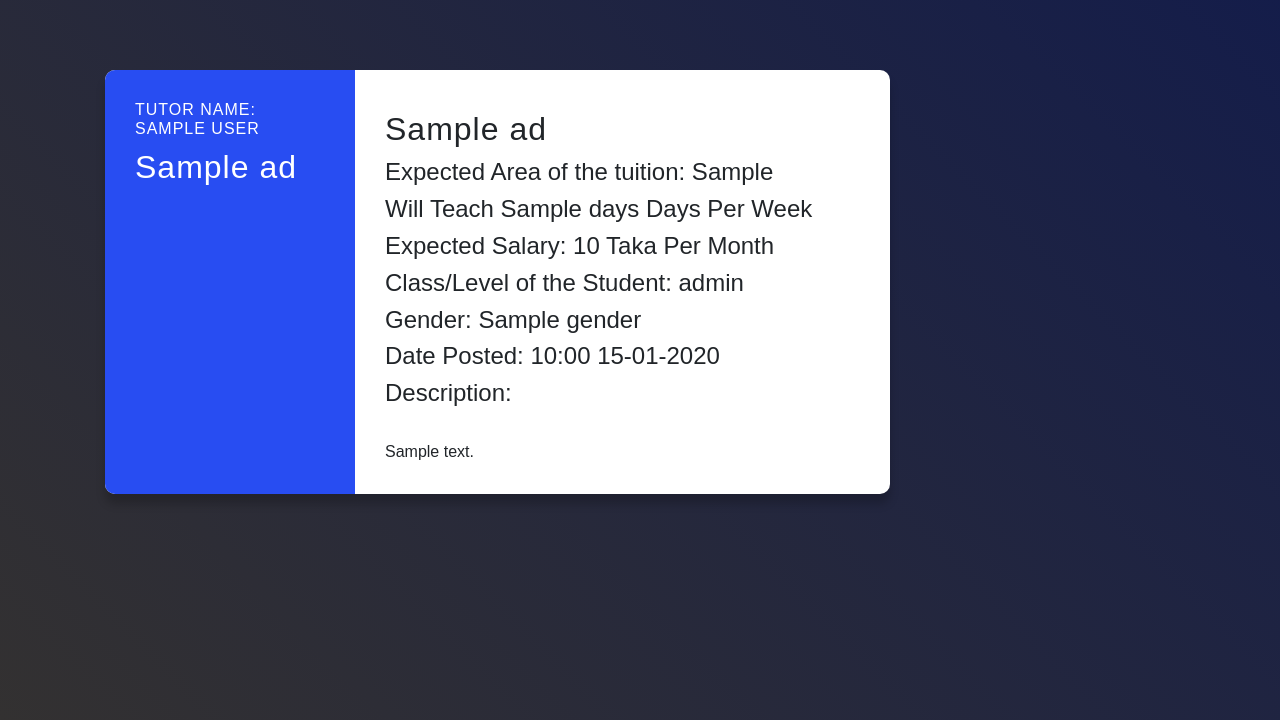
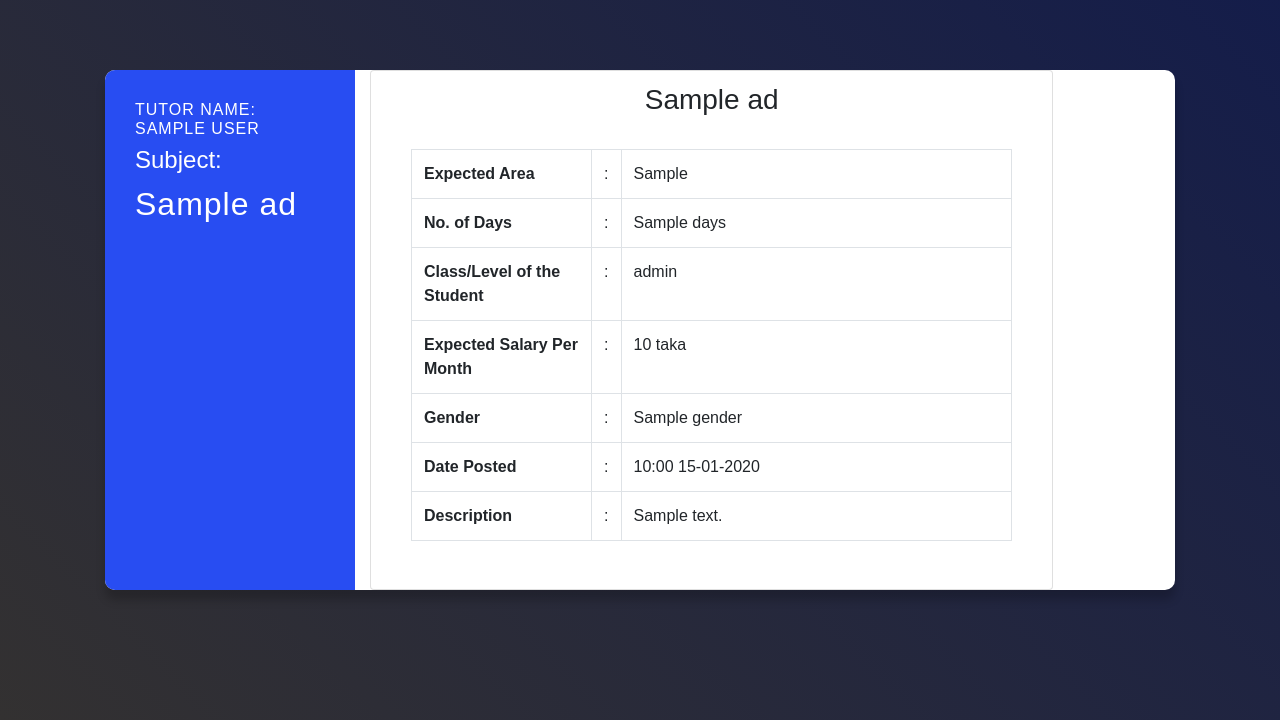
Before and after one commit to B-M-Arifuzzaman/Tutor-Hub, a Django app: template Project_Tutor_Hub/templates/view_more.html in a window 1280 px wide. Shown: the part 80-800 px from the top of the page. Run offline with Django 3.2, Linux system fonts and the light colour scheme; the template is opened without the code that fills it: most values are stand-ins (such as "Sample title", 1, 10 or a date in 2020); some libraries are stand-ins or nearby versions.

Commit message:
View_more template modified with a better ui

```diff
--- a/Project_Tutor_Hub/templates/view_more.html
+++ b/Project_Tutor_Hub/templates/view_more.html
@@ -17,7 +17,7 @@
       rel="stylesheet"
       href="https://maxcdn.bootstrapcdn.com/bootstrap/4.0.0/css/bootstrap.min.css"
     />
-    <link rel="stylesheet" href="{% static 'home.css' %}" />
+    <link rel="stylesheet" href="{% static 'css/home.css' %}" />
     <title>Tutor Hub | View More Details of The Ad</title>
   </head>
   <body>
@@ -77,44 +77,122 @@
     </nav>
     <div class="container justify-content-center">
         <div class="row">
-          <div class="col-md-9">
+          <div class="col-md-12">
             {% if request.user|has_group:"tutor" %}
-            <div class="course">
-              <div class="course-preview">
-                <h6>Student Name: {{ad.user}}</h6>
-                <h2>{{ ad.subject }}</h2>
+              <div class="course">
+                <div class="course-preview">
+                  <h6>Student Name: <br> {{ad.user.first_name}} {{ad.user.last_name}}</h6>
+                  <h4>Subject: </h4> <h2> {{ ad.subject }}</h2>
+                </div>
+                <div class="col-lg-8">
+                  <div class="card shadow-sm">
+                    <div class="card-header bg-transparent border-0">
+                    <div class="card-body pt-0">
+                      <h3 class="ad-title text-center">{{ ad.title }}</h3> <br>
+                      <table class="table table-bordered">
+                        <tr>
+                          <th width="30%">Area of the Student</th>
+                          <td width="2%">:</td>
+                          <td>{{ ad.area }}</td>
+                        </tr>
+                        <!-- <tr>
+                          <th width="30%">Subject</th>
+                          <td width="2%">:</td>
+                          <td>{{ ad.subject }}</td>
+                        </tr> -->
+                        <tr>
+                          <th width="30%">No. of Days</th>
+                          <td width="2%">:</td>
+                          <td>{{ ad.days }}</td>
+                        </tr>
+                        <tr>
+                          <th width="30%">Class/Level of the Student</th>
+                          <td width="2%">:</td>
+                          <td>{{ ad.class_level }}</td>
+                        </tr>
+                        <tr>
+                          <th width="30%">Salary Per Month</th>
+                          <td width="2%">:</td>
+                          <td>{{ ad.salary }} taka</td>
+                        </tr>
+                        <tr>
+                          <th width="30%">Gender</th>
+                          <td width="2%">:</td>
+                          <td>{{ ad.gender }}</td>
+                        </tr>
+                        <tr>
+                          <th width="30%">Date Posted</th>
+                          <td width="2%">:</td>
+                          <td>{{ ad.ad_created|date:'H:i d-m-Y' }}</td>
+                        </tr>
+                        <tr>
+                          <th width="30%">Description</th>
+                          <td width="2%">:</td>
+                          <td>{{ ad.description }}</td>
+                        </tr>
+                      </table>
+                    </div>
+                  </div>
+                </div>
               </div>
-              <div class="course-info">
-                <h2>{{ ad.title }}</h2>
-                <h4>Area of the tuition: {{ ad.area }}</h4>
-                <h4>Need tuition {{ ad.days }} Days Per Week</h4>
-                <h4>Salary: {{ ad.salary }} Taka Per Month</h4>
-                <h4>Class/Level of the student: {{ ad.class_level }}</h5>
-                <h4>Gender: {{ ad.gender }}</h4>
-                <h4>Date Posted: {{ ad.ad_created|date:'H:i d-m-Y' }}</h4>
-                <h4>Description: </h4> <br>
-                <span>{{ ad.description }}</span>
-              </div>
-            </div>
             {% else %}
             <div class="course">
               <div class="course-preview">
-                <h6>Tutor Name: {{ad.user}}</h6>
-                <h2>{{ ad.subject }}</h2>
+                <h6>Tutor Name: <br> {{ad.user.first_name}} {{ad.user.last_name}}</h6>
+                <h4>Subject: </h4> <h2> {{ ad.subject }}</h2>
               </div>
-              <div class="course-info">
-                <h2>{{ ad.title }}</h2>
-                <h4>Expected Area of the tuition: {{ ad.expected_area }}</h4>
-                <h4>Will Teach {{ ad.days }} Days Per Week</h4>
-                <h4>Expected Salary: {{ ad.expected_salary }} Taka Per Month</h4>
-                <h4>Class/Level of the Student: {{ ad.class_level }}</h5>
-                <h4>Gender: {{ ad.gender }}</h4>
-                <h4>Date Posted: {{ ad.ad_created|date:'H:i d-m-Y' }}</h4>
-                <h4>Description: </h4> <br>
-                <span>{{ ad.description }}</span>
+              <div class="col-lg-8">
+                <div class="card shadow-sm">
+                  <div class="card-header bg-transparent border-0">
+                  <div class="card-body pt-0">
+                    <h3 class="ad-title text-center">{{ ad.title }}</h3> <br>
+                    <table class="table table-bordered">
+                      <tr>
+                        <th width="30%">Expected Area</th>
+                        <td width="2%">:</td>
+                        <td>{{ ad.expected_area }}</td>
+                      </tr>
+                      <!-- <tr>
+                        <th width="30%">Subject to Teach</th>
+                        <td width="2%">:</td>
+                        <td>{{ ad.subject }}</td>
+                      </tr> -->
+                      <tr>
+                        <th width="30%">No. of Days</th>
+                        <td width="2%">:</td>
+                        <td>{{ ad.days }}</td>
+                      </tr>
+                      <tr>
+                        <th width="30%">Class/Level of the Student</th>
+                        <td width="2%">:</td>
+                        <td>{{ ad.class_level }}</td>
+                      </tr>
+                      <tr>
+                        <th width="30%">Expected Salary Per Month</th>
+                        <td width="2%">:</td>
+                        <td>{{ ad.expected_salary }} taka</td>
+                      </tr>
+                      <tr>
+                        <th width="30%">Gender</th>
+                        <td width="2%">:</td>
+                        <td>{{ ad.gender }}</td>
+                      </tr>
+                      <tr>
+                        <th width="30%">Date Posted</th>
+                        <td width="2%">:</td>
+                        <td>{{ ad.ad_created|date:'H:i d-m-Y' }}</td>
+                      </tr>
+                      <tr>
+                        <th width="30%">Description</th>
+                        <td width="2%">:</td>
+                        <td>{{ ad.description }}</td>
+                      </tr>
+                    </table>
+                  </div>
+                </div>
               </div>
             </div>
-            {% endif %}
+          {% endif %}
           </div>
         </div>
       </div>
```
